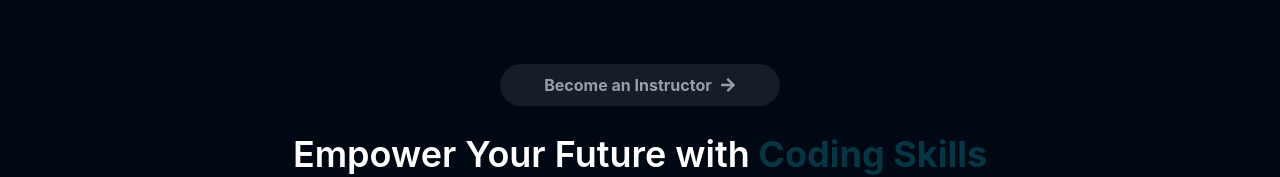
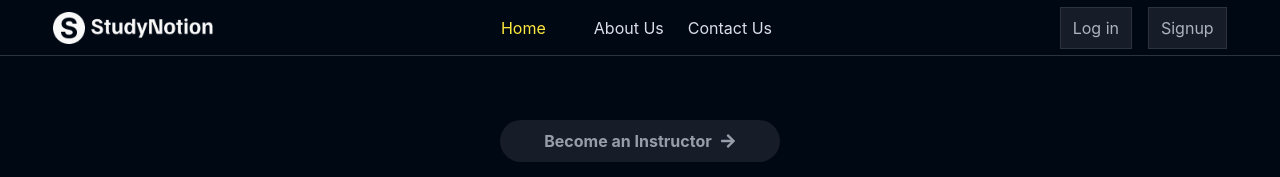
Before and after one commit to mroy8202/EdTech-project, a React (Create React App) app: page / in a window 1280 px wide. Shown: the top 177 px of the page. Built offline with nearby package versions, Linux system fonts and the light colour scheme.

Commit message:
navbar and redux added

```diff
--- a/package.json
+++ b/package.json
@@ -3,10 +3,13 @@
   "version": "0.1.0",
   "private": true,
   "dependencies": {
+    "@reduxjs/toolkit": "^2.0.1",
     "concurrently": "^8.2.2",
     "react": "^18.2.0",
     "react-dom": "^18.2.0",
+    "react-hot-toast": "^2.4.1",
     "react-icons": "^4.12.0",
+    "react-redux": "^9.0.4",
     "react-router-dom": "^6.21.1",
     "react-scripts": "5.0.1",
     "react-type-animation": "^3.2.0",
--- a/public/index.html
+++ b/public/index.html
@@ -4,7 +4,7 @@
 <head>
   <meta charset="utf-8" />
   <meta name="viewport" content="width=device-width, initial-scale=1" />
-  <title>React & Tailwind CSS Starter Pack</title>
+  <title>EdTech</title>
 </head>
 
 <body>
--- a/src/App.js
+++ b/src/App.js
@@ -1,10 +1,12 @@
 import { Route, Routes } from "react-router-dom";
 import "./App.css";
 import Home from "./pages/Home";
+import Navbar from "./components/common/Navbar";
 
 function App() {
   return (
     <div className='w-screen min-h-screen bg-richblack-900 flex flex-col font-inter'>
+      <Navbar/>
       <Routes>
         <Route path="/" element={<Home />} />
       </Routes>
--- /dev/null
+++ b/src/components/common/Navbar.jsx
@@ -0,0 +1,108 @@
+import React from 'react';
+import { Link, matchPath } from 'react-router-dom';
+import logo from "../../assets/Logo/Logo-Full-Light.png";
+import { NavbarLinks } from "../../data/navbar-links";
+import { useLocation } from 'react-router-dom';
+import { useSelector } from 'react-redux';
+import { AiOutlineShoppingCart } from "react-icons/ai";
+import ProfileDropDown from '../core/Homepage/Auth/ProfileDropDown';
+
+const Navbar = () => {
+
+    const { token } = useSelector( (state) => state.auth );
+    const { user } = useSelector( (state) => state.profile );
+    const { totalItems } = useSelector( (state) => state.cart );
+
+
+    const location = useLocation();
+    const matchRoute = (route) => {
+        return matchPath({path: route}, location.pathname);
+    }
+
+  return (
+    <div className='flex h-14 items-center justify-center border-b-[1px] border-b-richblack-700'>
+        <div className='flex w-11/12 max-w-maxContent items-center justify-between'>
+            {/* logo image */}
+            <Link to="/">
+                <img src={logo} width={160} height={32} loading='lazy' alt='logo.png' />
+            </Link>
+
+            {/* NavLinks */}
+            <nav>
+                <ul className='flex gap-x-6 text-richblack-25'>
+                    {
+                        NavbarLinks.map( (link, index) => (
+                            <li key={index}>
+                                {
+                                    link.title === "Catalog" ? (
+                                        <div>
+                                            {/*  */}
+                                        </div>
+                                    ) : (
+                                        <Link to={link?.path}>
+                                            <p className={`${ matchRoute(link?.path) ? "text-yellow-25": "text-richblack-25" }`}>
+                                                {link.title}
+                                            </p>
+                                        </Link>
+                                    )
+                                }
+                            </li>
+                        ) )
+                    }
+                </ul>
+            </nav>
+
+            {/* login, signup, dashboard */}
+            <div className='flex gap-x-4 items-center'>
+                {/* cart button */}
+                {
+                    user && user?.accountType !== "Instructor" && (
+                        <Link to="/dashboard/cart"
+                        className='relative'>
+                            <AiOutlineShoppingCart />
+                            {
+                                totalItems > 0 && (
+                                    <span>
+                                        {totalItems}
+                                    </span>
+                                )
+                            }
+                        </Link>
+                    )
+                }
+                {/* login button */}
+                {
+                    token === null && (
+                        <Link to="/login">
+                            <button className='border border-richblack-700 bg-richblack-800 px-[12px] py-[8px]
+                                text-richblack-100'>
+                                Log in
+                            </button>
+                        </Link>
+                    )
+                }
+                {/* signup button */}
+                {
+                    token === null && (
+                        <Link to="/signup">
+                            <button className='border border-richblack-700 bg-richblack-800 px-[12px] py-[8px]
+                                text-richblack-100'>
+                                Signup
+                            </button>
+                        </Link>
+                    )
+                }
+                {/* when user is logged in */}
+                {
+                    token !== null && (<ProfileDropDown />)
+                }
+
+
+            </div>
+
+        </div>
+    </div>
+  )
+}
+
+export default Navbar
--- /dev/null
+++ b/src/components/core/Homepage/Auth/ProfileDropDown.jsx
@@ -0,0 +1,9 @@
+import React from 'react'
+
+const ProfileDropDown = () => {
+  return (
+    <div>ProfileDropDown</div>
+  )
+}
+
+export default ProfileDropDown
--- a/src/index.js
+++ b/src/index.js
@@ -3,12 +3,24 @@
 import App from "./App";
 import "./index.css";
 import { BrowserRouter } from "react-router-dom";
+import { Provider } from "react-redux";
+import { configureStore } from "@reduxjs/toolkit";
+import rootReducer from "./reducer";
+import { Toaster } from "react-hot-toast";
+
+const Store = configureStore({
+  reducer: rootReducer
+});
 
 const root = ReactDOM.createRoot(document.getElementById("root"));
 root.render(
   <React.StrictMode>
-    <BrowserRouter>
-      <App />
-    </BrowserRouter>
+    <Provider store={Store}>
+      <BrowserRouter>
+        <App />
+        <Toaster />
+      </BrowserRouter>
+    </Provider>
+
   </React.StrictMode>
 );
--- /dev/null
+++ b/src/reducer/index.js
@@ -0,0 +1,12 @@
+import { combineReducers } from "@reduxjs/toolkit";
+import authReducer from "../slices/authSlice";
+import profileReducer from "../slices/profileSlice";
+import cartReducer from "../slices/cartSlice";
+
+const rootReducer = combineReducers({
+    auth: authReducer,
+    profile: profileReducer,
+    cart: cartReducer,
+});
+
+export default rootReducer;
--- /dev/null
+++ b/src/slices/authSlice.js
@@ -0,0 +1,20 @@
+import { createSlice } from "@reduxjs/toolkit";
+
+// initial state
+const initialState = {
+    token: localStorage.getItem("token") ? JSON.parse(localStorage.getItem("token")) : null,
+};
+
+// create slice
+const authSlice = createSlice({
+    name: "auth",
+    initialState: initialState,
+    reducers: {
+        setToken(state, value) {
+            state.token = value.payload;
+        }
+    }
+});
+
+export const { setToken } = authSlice.actions;
+export default authSlice.reducer;
--- /dev/null
+++ b/src/slices/cartSlice.js
@@ -0,0 +1,27 @@
+import { createSlice } from "@reduxjs/toolkit";
+import { toast } from "react-hot-toast";
+
+// initial state
+const initialState = {
+    totalItem: localStorage.getItem("totalItems") ? JSON.parse(localStorage.getItem("totalItems")) : 0,
+};
+
+// create slice
+const cartSlice = createSlice({
+    name: "cart",
+    initialState: initialState,
+    reducers: {
+        setTotalItems(state, value) {
+            state.totalItem = value.payload;
+        }
+
+        // add to cart function
+
+        // remove from cart function
+
+        // reset cart function
+    }
+});
+
+export const { setTotalItems } = cartSlice.actions;
+export default cartSlice.reducer;
--- /dev/null
+++ b/src/slices/profileSlice.js
@@ -0,0 +1,20 @@
+import { createSlice } from "@reduxjs/toolkit";
+
+// initial state
+const initialState = {
+    user: null,
+};
+
+// create slice
+const profileSlice = createSlice({
+    name: "profile",
+    initialState: initialState,
+    reducers: {
+        setUser(state, value) {
+            state.user = value.payload;
+        }
+    }
+});
+
+export const { setUser } = profileSlice.actions;
+export default profileSlice.reducer;
```
Also changed, not shown: 1 other file (tests, documents, lock files or other folders).
